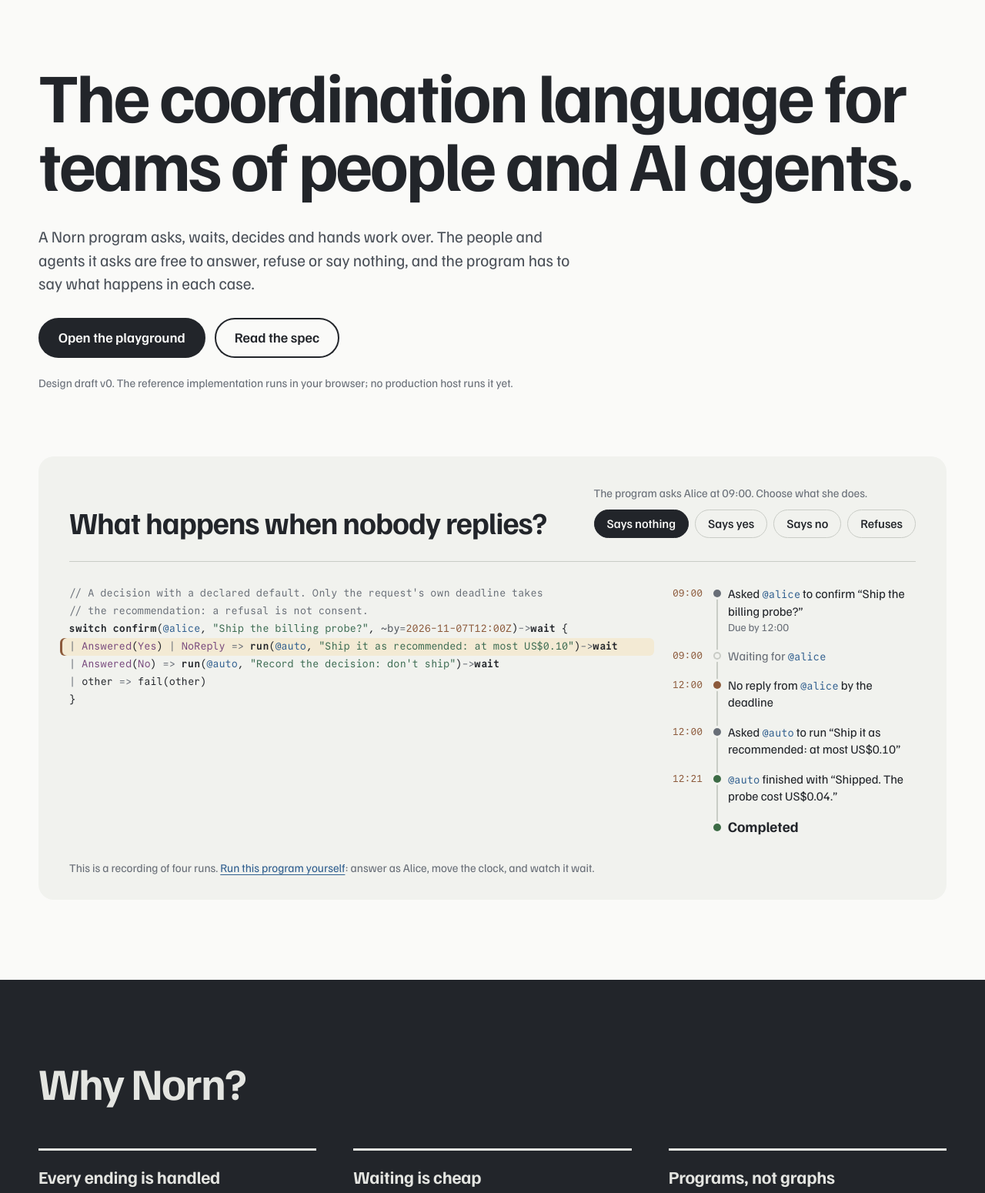
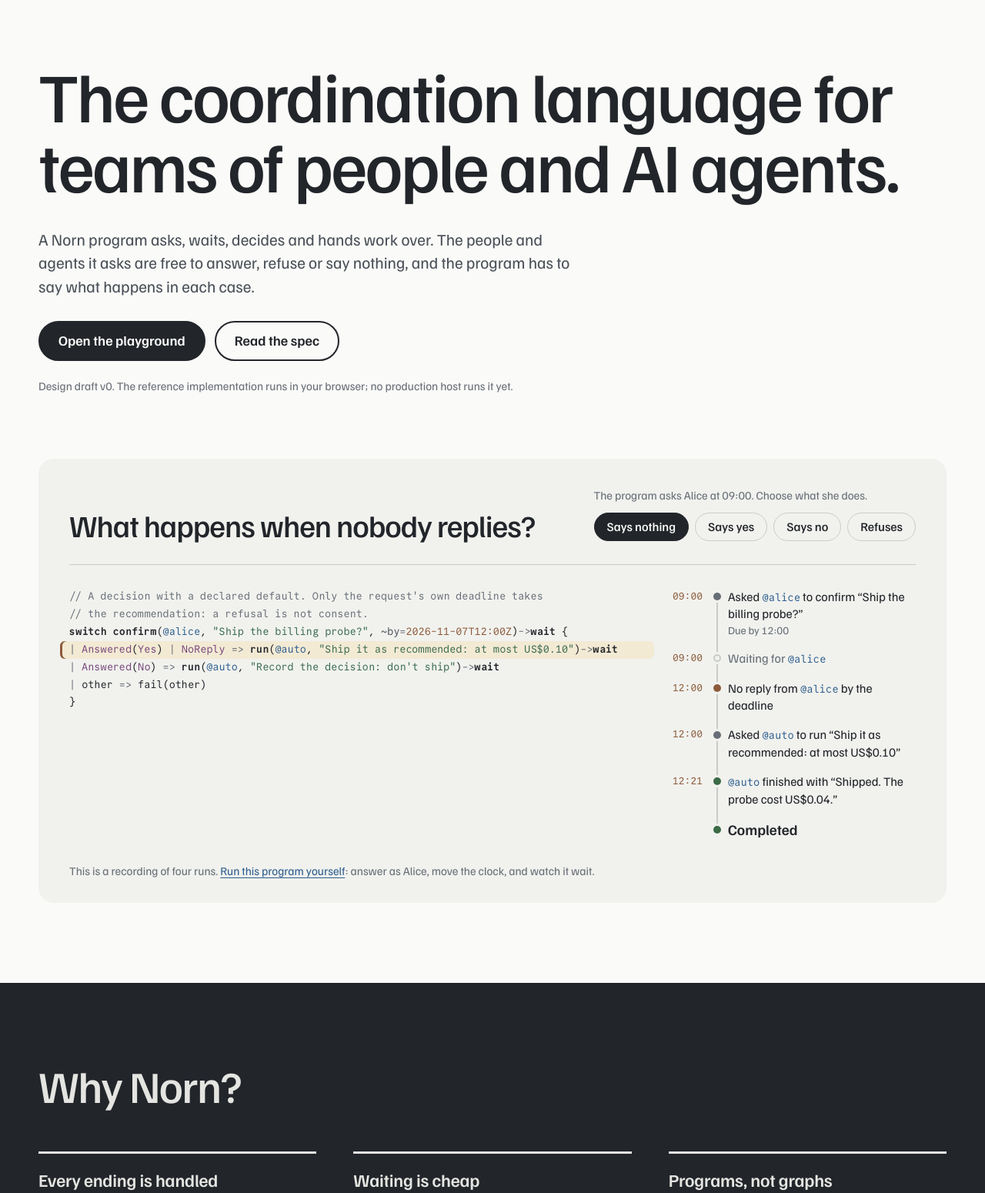
Before and after one commit to norn-lang/norn-lang.github.io, a plain HTML site: page index.html in a window 1280 px wide. Shown: the part 50-1600 px from the top of the page at 77% size. Drawn offline with Linux system fonts and the light colour scheme.

Commit message:
Set the headlines in the weight of the navigation (#2)
The heavy, tight headline did not sit with the thin strokes of the wordmark
and the medium navigation beside it. Headlines are now medium, and the
smaller headings semibold.

Co-authored-by: Claude Fable 5.2 <noreply@anthropic.com>

```diff
--- a/styles.css
+++ b/styles.css
@@ -265,9 +265,9 @@ time {
 .hero h1 {
   max-width: 13.5em;
   font-size: clamp(42px, 7.1vw, 92px);
-  font-weight: 700;
-  line-height: 0.98;
-  letter-spacing: -0.035em;
+  font-weight: 500;
+  line-height: 1;
+  letter-spacing: -0.03em;
   text-wrap: balance;
 }
 
@@ -337,7 +337,7 @@ time {
 
 .sim-head h2 {
   font-size: clamp(27px, 3.2vw, 40px);
-  font-weight: 700;
+  font-weight: 500;
   line-height: 1.05;
   letter-spacing: -0.025em;
 }
@@ -566,7 +566,7 @@ time {
 .story .ev-end {
   padding-bottom: 0;
   font-size: 19px;
-  font-weight: 700;
+  font-weight: 600;
 }
 
 .story .ev-end time {
@@ -600,14 +600,14 @@ time {
 
 .band-title {
   font-size: clamp(34px, 4.6vw, 58px);
-  font-weight: 700;
+  font-weight: 500;
   line-height: 1.02;
   letter-spacing: -0.03em;
 }
 
 .band h3 {
   font-size: 23px;
-  font-weight: 700;
+  font-weight: 600;
   line-height: 1.2;
   letter-spacing: -0.01em;
 }
@@ -788,7 +788,7 @@ time {
 
 .name h2 {
   font-size: 23px;
-  font-weight: 700;
+  font-weight: 600;
   letter-spacing: -0.01em;
 }
 
@@ -831,9 +831,9 @@ time {
 .lost h1 {
   max-width: 12em;
   font-size: clamp(42px, 7.1vw, 92px);
-  font-weight: 700;
-  line-height: 0.98;
-  letter-spacing: -0.035em;
+  font-weight: 500;
+  line-height: 1;
+  letter-spacing: -0.03em;
 }
 
 .lost p {
```
Also changed, not shown: og.png.
